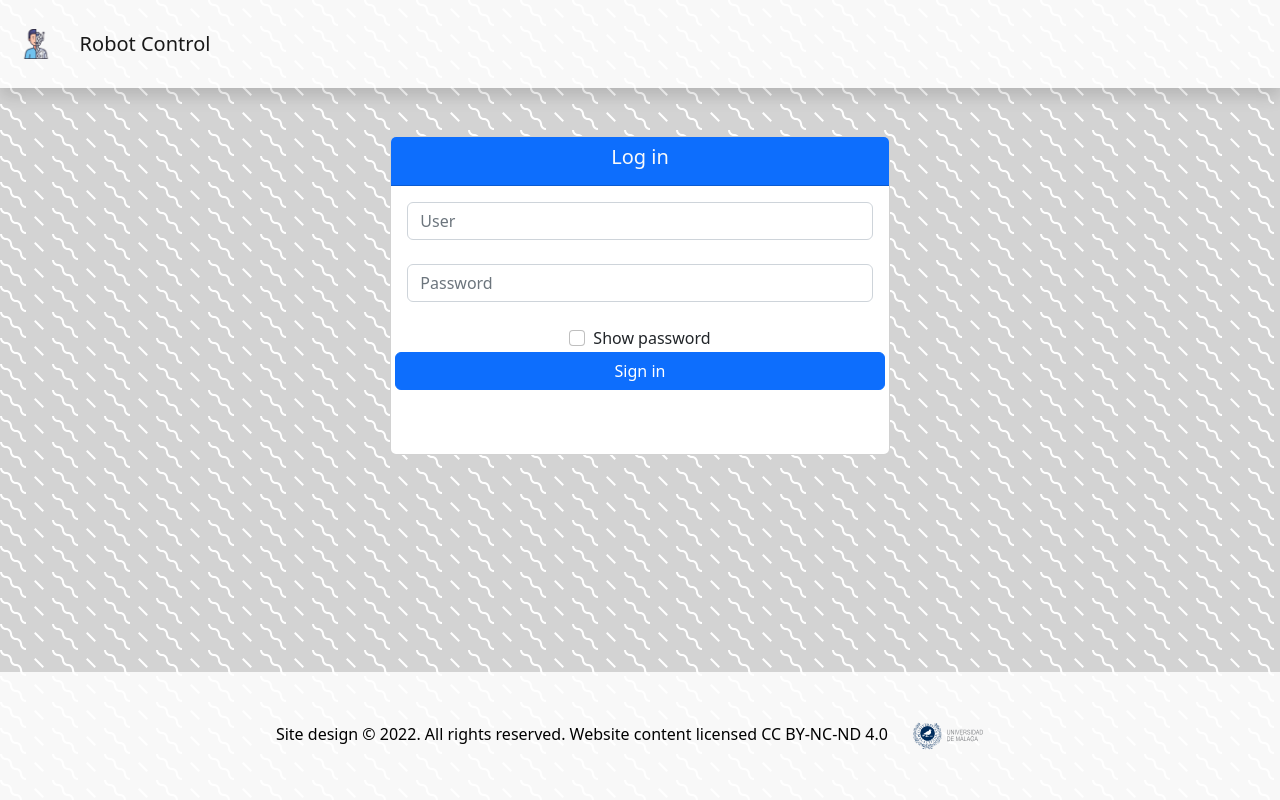
After one commit to FlorinUMA/Proyecto-Ingenieria-Web, a Flask app: page /login in a window 1280 px wide. The commit adds this page. Run offline with Flask 2, Linux system fonts and the light colour scheme; some libraries are stand-ins or nearby versions.

Commit message:
Log ing interface added

```diff
--- a/project/app.py
+++ b/project/app.py
@@ -2,7 +2,8 @@ from flask import (
     Flask,
     render_template,
     redirect,
-    url_for
+    url_for,
+    request
 )
 
 app = Flask(__name__)
@@ -11,9 +12,14 @@ app = Flask(__name__)
 def index():
     return render_template("index.jinja")
 
-@app.route("/error", methods=["GET"])
-def error():
-    return render_template("error.jinja")
+@app.route("/login", methods=["GET", "POST"])
+def login():
+    if request.method == "POST":
+        print("post received")
+        print(request.get_json())
+        return redirect("/")
+    else:
+        return render_template("login.jinja")
 
 # @app.route("/asig-tarea", methods=["POST"])
 # def asig_tarea():
--- /dev/null
+++ b/project/templates/login.jinja
@@ -0,0 +1,75 @@
+{# Makes use of base.jinja #}
+{% extends 'base.jinja' %}
+
+{% block head %}
+{# Adds the title, stylesheet links and favicon #}
+
+<title>Robot monitoring - Login</title>
+{% endblock %}
+
+
+{% block content%}
+<div class="container-fluid my-5">
+    <div class="container-sm col-sm-5 mx-auto">
+        <div class="card text-center">
+            <div class="card-header bg-primary text-light">
+                <h5 class="card-title">Log in</h5>
+            </div>
+            <div class="card-body">
+                <form action="/login" method="post">
+                    <!-- Email input -->
+                    <div class="form-outline mb-4">
+                        {# <label class="form-label" for="user_input">User</label> #}
+                        <input type="text" id="user_input" class="form-control" placeholder="User"/>
+                    </div>
+
+                    <!-- Password input -->
+                    <div class="form-outline mb-4">
+                        {# <label class="form-label" for="passw_input">Password</label> #}
+                        <input type="password" id="passw_input" class="form-control" placeholder="Password" />
+                    </div>
+
+                    <!-- 2 column grid layout for inline styling -->
+                    <div class="row mb-4">
+                        <div class="col d-flex justify-content-center">
+                        <!-- Checkbox -->
+                        <div class="form-check">
+                            <input class="form-check-input" type="checkbox" value="" id="show_pw" onclick="show_pw('passw_input')" unchecked />
+                            <label class="form-check-label" for="show_pw"> Show password </label>
+                        </div>
+                    </div>
+
+                    <!-- Submit button -->
+                    <button type="submit" class="btn btn-primary btn-block mb-4">Sign in</button>
+                </form>
+            </div>
+        </div>
+    </div>
+</div>
+{% endblock %}
+
+{% block scripts %}
+{# Adds the scripts and dependencies #}
+
+<script type="text/javascript">
+    function show_pw(id) {
+        var x = document.getElementById(id);
+        if (x.type === "password") {
+            x.type = "text";
+        } else {
+            x.type = "password";
+        }
+    }
+</script>
+
+<script src="https://cdn.jsdelivr.net/npm/sweetalert2@11"></script>
+<script src="https://cdn.jsdelivr.net/npm/popper.js@1.16.0/dist/umd/popper.min.js"
+    integrity="sha384-Q6E9RHvbIyZFJoft+2mJbHaEWldlvI9IOYy5n3zV9zzTtmI3UksdQRVvoxMfooAo" crossorigin="anonymous">
+    </script>
+<script src="https://stackpath.bootstrapcdn.com/bootstrap/5.0.0-alpha1/js/bootstrap.min.js"
+    integrity="sha384-oesi62hOLfzrys4LxRF63OJCXdXDipiYWBnvTl9Y9/TRlw5xlKIEHpNyvvDShgf/" crossorigin="anonymous">
+    </script>
+{% endblock %}
+</body>
+
+</html>
```
Also changed, not shown: project/templates/index.jinja (+7 -1 lines).
